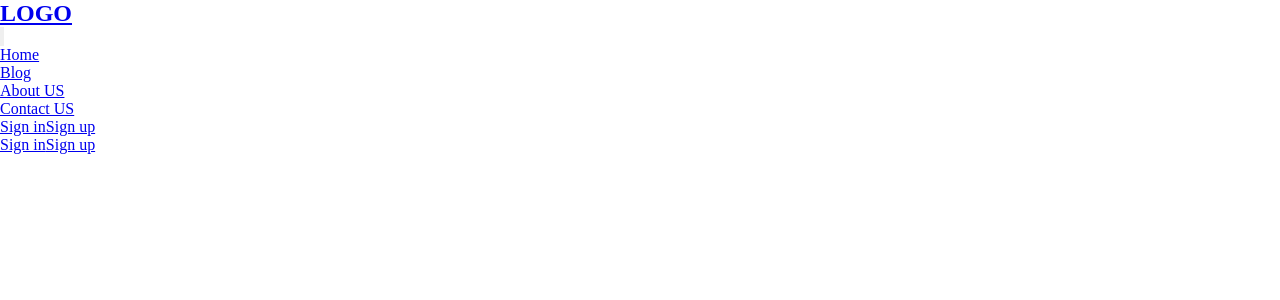
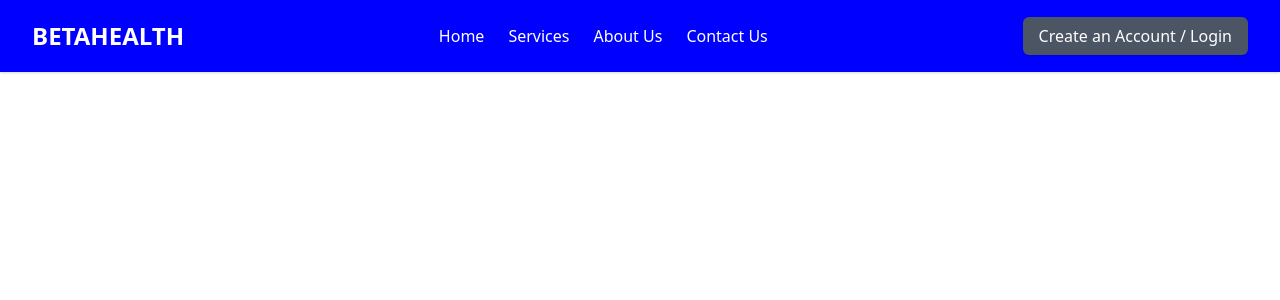
Before and after one commit to nejidevelops/BetaHealth, a React (Create React App) app: page / in a window 1280 px wide. Shown: the top 300 px of the page. Built offline with nearby package versions, Linux system fonts and the light colour scheme.

Commit message:
navbar is ready for routing

```diff
--- a/package.json
+++ b/package.json
@@ -5,6 +5,7 @@
   "dependencies": {
     "@emotion/react": "^11.10.5",
     "@emotion/styled": "^11.10.5",
+    "@mui/icons-material": "^5.10.9",
     "@mui/material": "^5.10.13",
     "@testing-library/jest-dom": "^5.16.5",
     "@testing-library/react": "^13.4.0",
--- a/public/index.html
+++ b/public/index.html
@@ -24,6 +24,7 @@
       work correctly both with client-side routing and a non-root public URL.
       Learn how to configure a non-root public URL by running `npm run build`.
     -->
+    <link rel="stylesheet" href="https://cdnjs.cloudflare.com/ajax/libs/tailwindcss/2.2.19/tailwind.min.css" referrerpolicy="no-referrer" />
     <title>React App</title>
   </head>
   <body>
--- a/src/App.js
+++ b/src/App.js
@@ -3,9 +3,9 @@ import NavBar from './components/Home/NavBar';
 
 function App() {
   return (
-    <>
+    <div>
       <NavBar />
-    </>
+    </div>
   );
 }
 
--- a/src/components/Home/NavBar.css
+++ b/src/components/Home/NavBar.css
@@ -0,0 +1,3 @@
+.navbar-nav{
+    background: blue;
+}
--- a/src/components/Home/NavBar.js
+++ b/src/components/Home/NavBar.js
@@ -1,15 +1,16 @@
 import { useState } from "react";
+import './NavBar.css'
 
 export default function NavBar() {
     const [navbar, setNavbar] = useState(false);
 
     return (
-        <nav className="w-full bg-purple-500 shadow">
+        <nav className="w-full shadow navbar-nav">
             <div className="justify-between px-4 mx-auto lg:max-w-7xl md:items-center md:flex md:px-8">
                 <div>
                     <div className="flex items-center justify-between py-3 md:py-5 md:block">
                         <a href="javascript:void(0)">
-                            <h2 className="text-2xl font-bold text-white">LOGO</h2>
+                            <h2 className="text-2xl font-bold text-white">BETA<span>HEALTH</span></h2>
                         </a>
                         <div className="md:hidden">
                             <button
@@ -60,13 +61,13 @@ export default function NavBar() {
                                 <a href="javascript:void(0)">Home</a>
                             </li>
                             <li className="text-white hover:text-indigo-200">
-                                <a href="javascript:void(0)">Blog</a>
+                                <a href="javascript:void(0)">Services</a>
                             </li>
                             <li className="text-white hover:text-indigo-200">
-                                <a href="javascript:void(0)">About US</a>
+                                <a href="javascript:void(0)">About Us</a>
                             </li>
                             <li className="text-white hover:text-indigo-200">
-                                <a href="javascript:void(0)">Contact US</a>
+                                <a href="javascript:void(0)">Contact Us</a>
                             </li>
                         </ul>
 
@@ -75,13 +76,7 @@ export default function NavBar() {
                         href="javascript:void(0)"
                         className="inline-block w-full px-4 py-2 text-center text-white bg-gray-600 rounded-md shadow hover:bg-gray-800"
                     >
-                        Sign in
-                    </a>
-                    <a
-                        href="javascript:void(0)"
-                        className="inline-block w-full px-4 py-2 text-center text-gray-800 bg-white rounded-md shadow hover:bg-gray-100"
-                    >
-                        Sign up
+                        Create an Account / Login
                     </a>
                 </div>
                     </div>
@@ -91,13 +86,7 @@ export default function NavBar() {
                         href="javascript:void(0)"
                         className="px-4 py-2 text-white bg-gray-600 rounded-md shadow hover:bg-gray-800"
                     >
-                        Sign in
-                    </a>
-                    <a
-                        href="javascript:void(0)"
-                        className="px-4 py-2 text-gray-800 bg-white rounded-md shadow hover:bg-gray-100"
-                    >
-                        Sign up
+                        Create an Account / Login
                     </a>
                 </div>
             </div>
```
Also changed, not shown: 1 other file (tests, documents, lock files or other folders).
